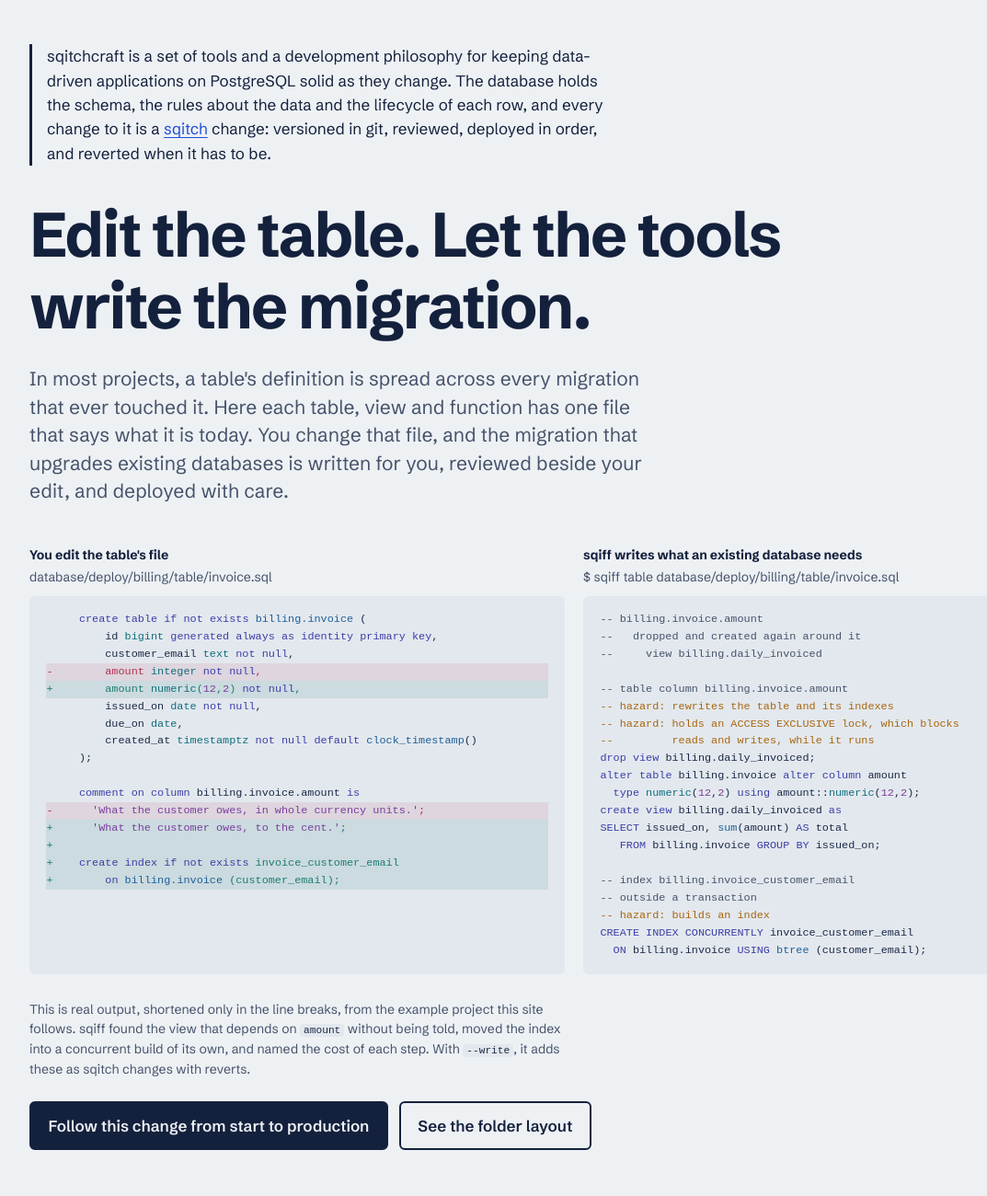
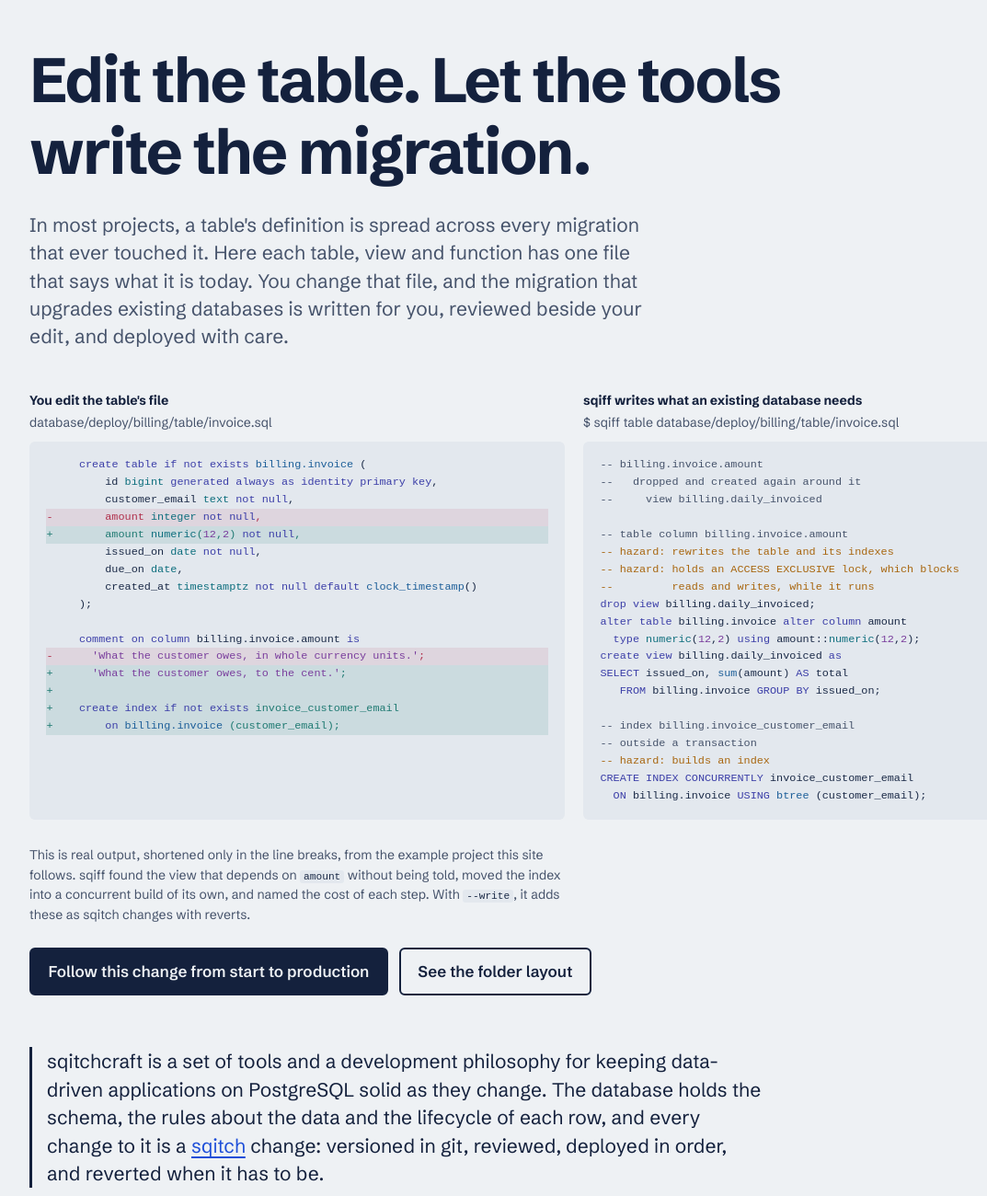
Before and after one commit to kronor-io/sqitchcraft, a plain HTML site: page index.html in a window 1280 px wide. Shown: the part 80-1380 px from the top of the page at 92% size, without its empty margins (16-1089 px from the left). Drawn offline with Linux system fonts and the light colour scheme; a web font is replaced by a local one.

Commit message:
Homepage: say what sqitchcraft is below the first example, not above the headline
Co-Authored-By: Claude Opus 5.5 <noreply@anthropic.com>

```diff
--- a/assets/style.css
+++ b/assets/style.css
@@ -466,9 +466,11 @@ pre .dim { opacity: 0.55; }
 }
 .hero-split .about {
   max-width: 62ch;
-  margin: 0 0 2.25rem;
+  margin: 3.5rem 0 0;
   padding-left: 1rem;
   border-left: 3px solid var(--ink);
+  font-size: var(--step-1);
+  line-height: 1.45;
 }
 .hero-split h1 { max-width: 22ch; font-size: clamp(2.4rem, 5.5vw, 4.25rem); }
 .hero-split .lede {
--- a/index.html
+++ b/index.html
@@ -32,7 +32,6 @@
 
 <main id="main">
   <section class="hero-split">
-    <p class="about">sqitchcraft is a set of tools and a development philosophy for keeping data-driven applications on PostgreSQL solid as they change. The database holds the schema, the rules about the data and the lifecycle of each row, and every change to it is a <a href="https://sqitch.org">sqitch</a> change: versioned in git, reviewed, deployed in order, and reverted when it has to be.</p>
     <h1>Edit the table. Let the tools write the migration.</h1>
     <p class="lede">In most projects, a table's definition is spread across every migration that ever touched it. Here each table, view and function has one file that says what it is today. You change that file, and the migration that upgrades existing databases is written for you, reviewed beside your edit, and deployed with care.</p>
 
@@ -87,6 +86,7 @@ CREATE INDEX CONCURRENTLY invoice_customer_email
       <a class="button primary" href="workflow.html">Follow this change from start to production</a>
       <a class="button" href="layout.html">See the folder layout</a>
     </div>
+    <p class="about">sqitchcraft is a set of tools and a development philosophy for keeping data-driven applications on PostgreSQL solid as they change. The database holds the schema, the rules about the data and the lifecycle of each row, and every change to it is a <a href="https://sqitch.org">sqitch</a> change: versioned in git, reviewed, deployed in order, and reverted when it has to be.</p>
   </section>
 
   <section class="band">
```
